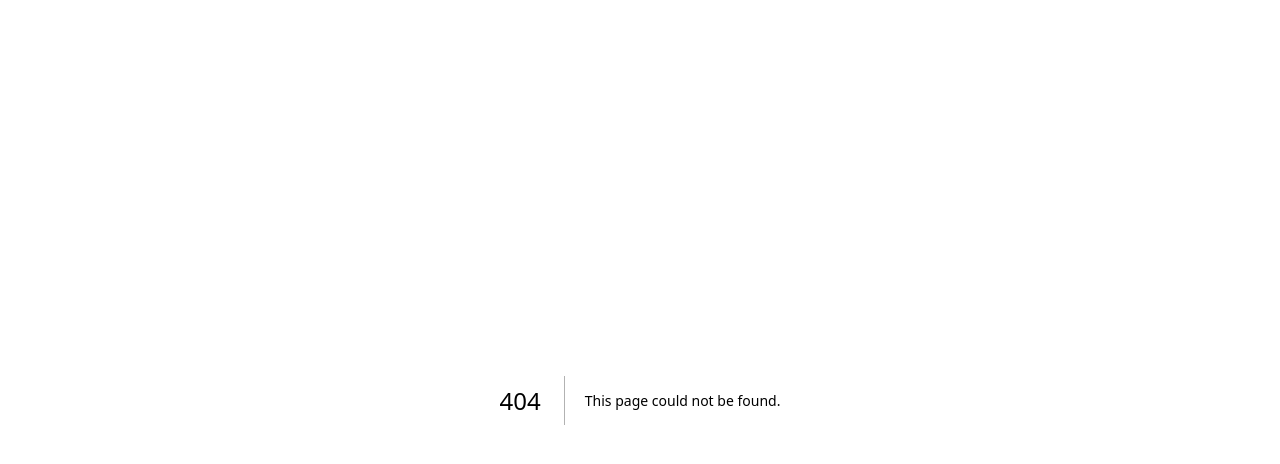
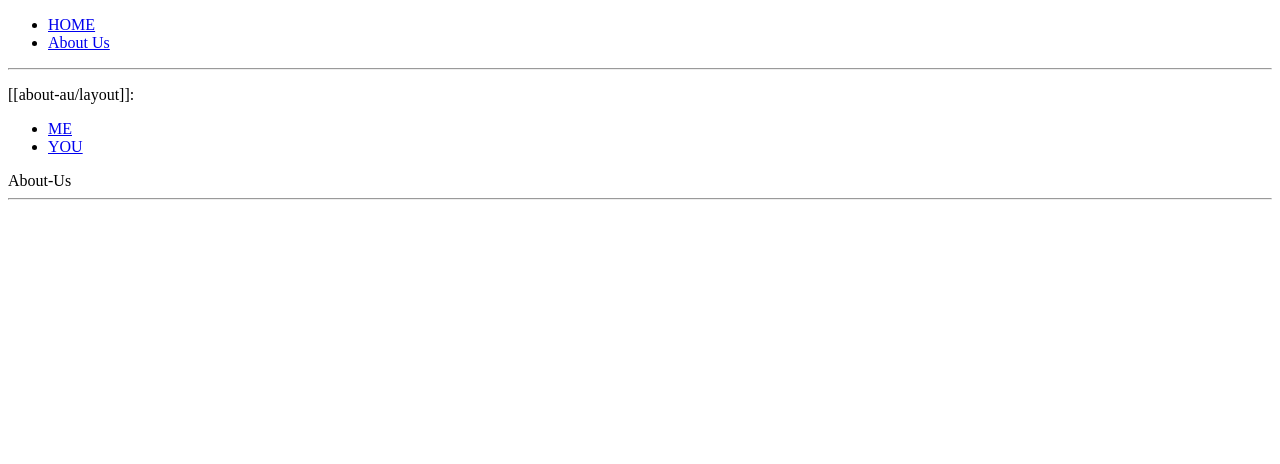
Before and after one commit to aui9f/free-nextjs, a Next.js app: page /about-us in a window 1280 px wide. Before the commit this address had no page. Shown: the top 464 px of the page. Built offline with nearby package versions, Linux system fonts and the light colour scheme.

Commit message:
Layouts 설정하는 방법

```diff
--- /dev/null
+++ b/app/about-us/layout.tsx
@@ -0,0 +1,15 @@
+import Link from "next/link";
+import React from "react";
+
+export default function AboutLayout({children}: {children: React.ReactNode}){
+    return <>
+        <hr />
+        <p>[[about-au/layout]]: </p>
+        <ul>
+            <li><Link href="/about-us/me">ME</Link></li>
+            <li><Link href="/about-us/you">YOU</Link></li>
+        </ul>
+        {children}
+        <hr />
+    </>
+}
--- /dev/null
+++ b/app/about-us/me/page.tsx
@@ -0,0 +1,3 @@
+export default function Me (){
+    return <p>ME!!</p>
+}
--- /dev/null
+++ b/app/about-us/page.tsx
@@ -0,0 +1,3 @@
+export default function AboutUs(){
+    return <div>About-Us</div>
+}
--- /dev/null
+++ b/app/about-us/you/page.tsx
@@ -0,0 +1,3 @@
+export default function You (){
+    return <p>You!!</p>
+}
--- /dev/null
+++ b/app/components/navigation.tsx
@@ -0,0 +1,8 @@
+import Link from "next/link";
+
+export default function Navigation(){
+    return <ul>
+        <li><Link href="/">HOME</Link></li>
+        <li><Link href="/about-us">About Us</Link></li>
+    </ul>
+}
--- a/app/layout.tsx
+++ b/app/layout.tsx
@@ -1,16 +1,18 @@
+import Navigation from "./components/navigation"
+
 export const metadata = {
   title: 'Next.js',
   description: 'Generated by Next.js',
 }
 
-export default function RootLayout({
-  children,
-}: {
-  children: React.ReactNode
-}) {
+export default function RootLayout({children,}: {children: React.ReactNode}) {
   return (
     <html lang="en">
-      <body>{children}</body>
+
+      <body>
+        <Navigation/>
+        {children}
+      </body>
     </html>
   )
 }
```
Also changed, not shown: app/not-found.tsx (added, +12 -0 lines).
